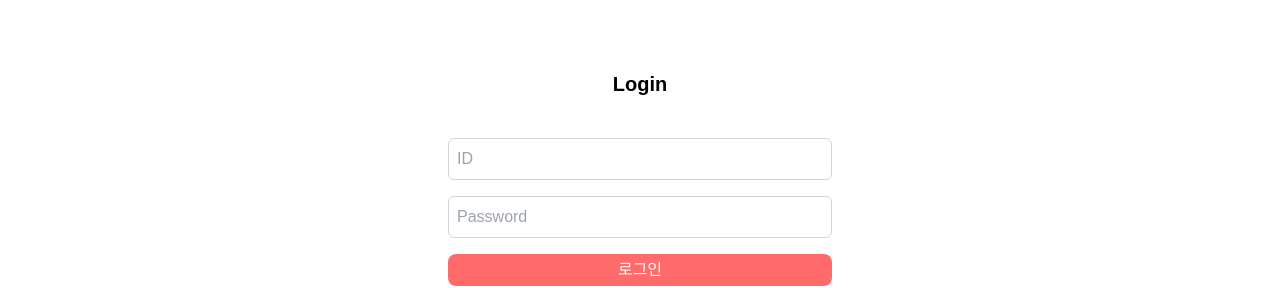
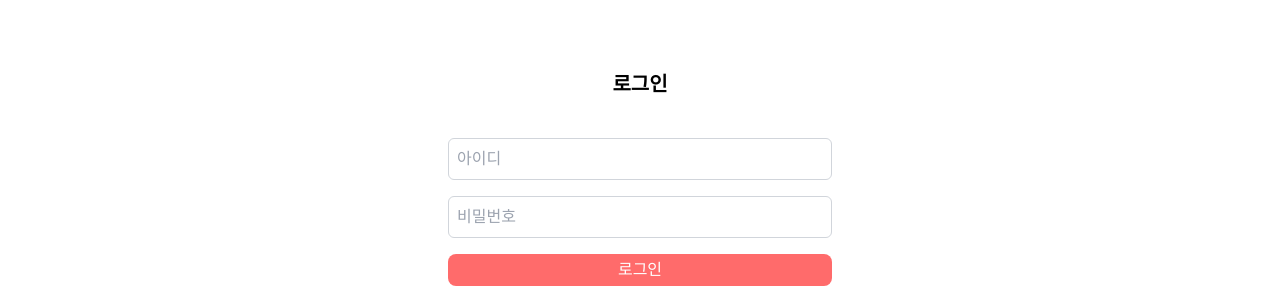
Before and after one commit to suk-6/mdp_cart_front, a Next.js app: page /login in a window 1280 px wide. Shown: the part 298-586 px from the top of the page. Built offline with nearby package versions, Linux system fonts and the light colour scheme.

Commit message:
chore: Update login page with Korean translations

```diff
--- a/src/app/login/page.tsx
+++ b/src/app/login/page.tsx
@@ -23,13 +23,13 @@ export default function LoginPage() {
 		<div className=" w-full h-fit flex flex-col pt-10">
 			<div className=" flex justify-center items-center w-full h-full p-10 my-20">
 				<div className=" p-36 flex flex-col">
-					<div className=" text-center font-bold text-xl">Login</div>
+					<div className=" text-center font-bold text-xl">로그인</div>
 					<div className=" w-96 flex flex-col gap-4 mt-10">
 						<input
 							type="text"
 							id="id"
 							name="id"
-							placeholder="ID"
+							placeholder="아이디"
 							className=" p-2 border border-gray-300 rounded-md"
 							onKeyDown={(e) => {
 								if (e.key === "Enter") {
@@ -41,7 +41,7 @@ export default function LoginPage() {
 							type="password"
 							id="password"
 							name="password"
-							placeholder="Password"
+							placeholder="비밀번호"
 							className=" p-2 border border-gray-300 rounded-md"
 							onKeyDown={(e) => {
 								if (e.key === "Enter") {
```
